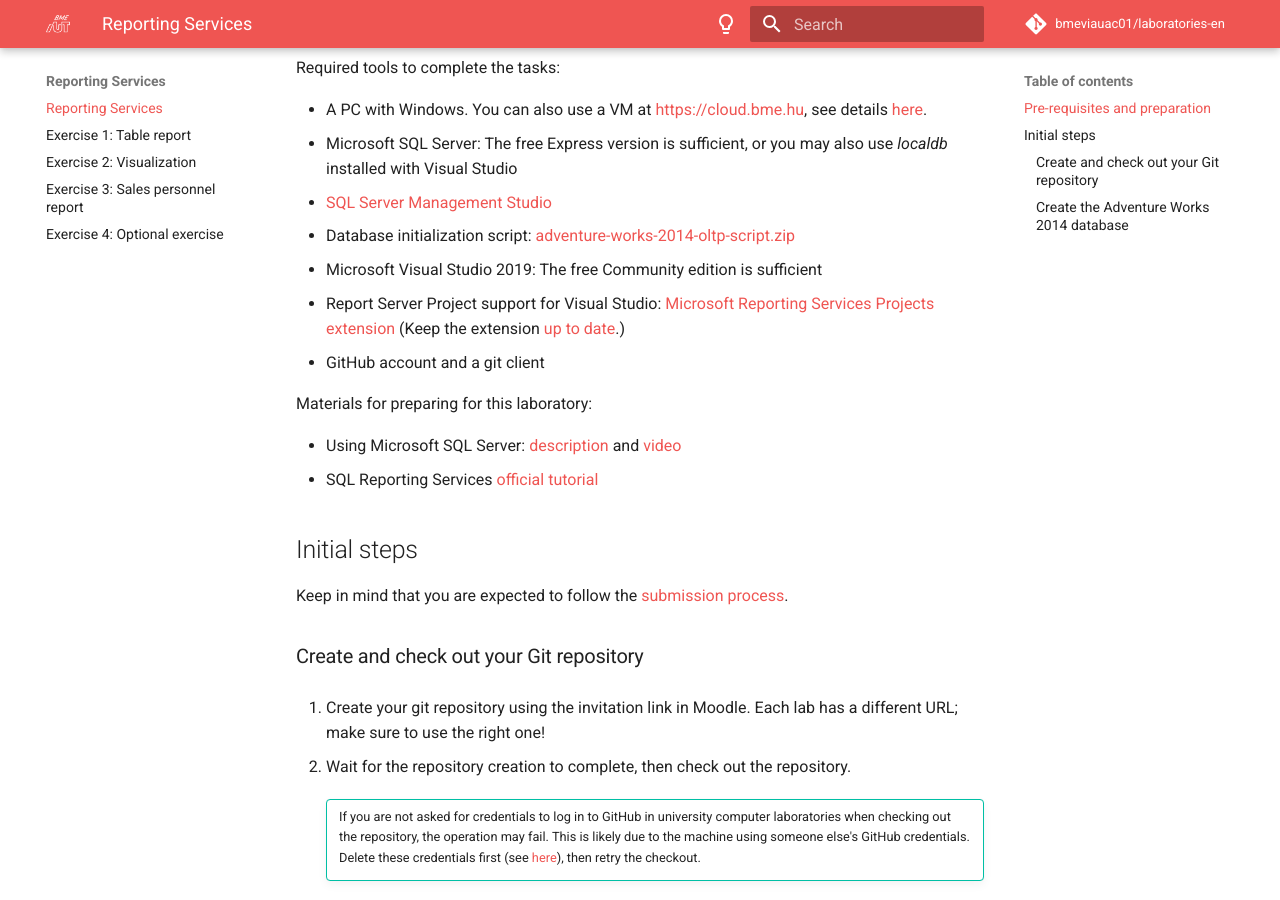
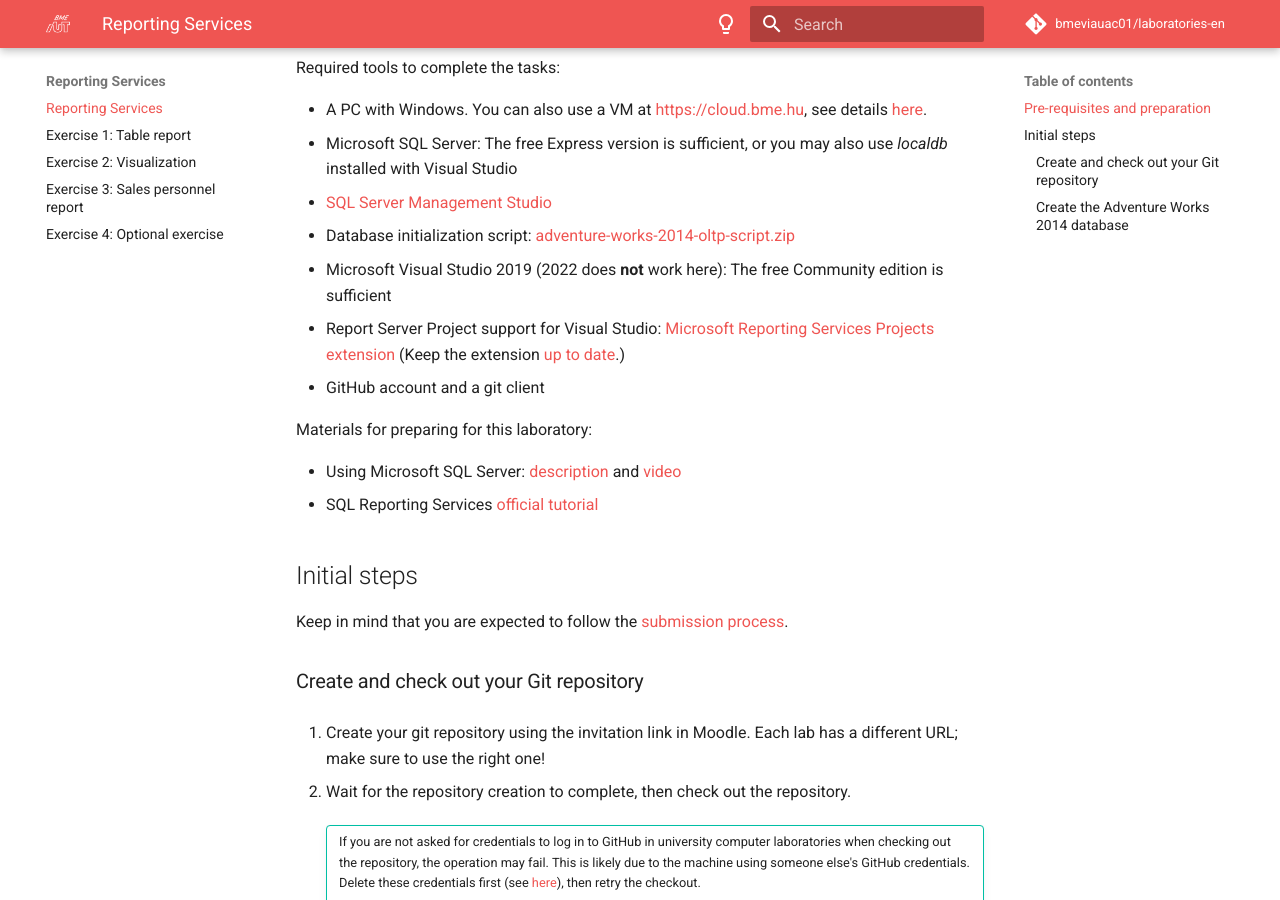
Before and after one commit to bmeviauac01/softwarelab1, an MkDocs documentation site: the page built from docs/Lab-ReportingServices/index.md, in a window 1280 px wide and 900 px high, scrolled down 340 px. Built offline with MkDocs 1.6.1 and Material for MkDocs 9.7.7, drawn with Linux system fonts in a browser that asks for light colours; comment, search, counter and statistics services are not loaded.

Commit message:
VS version

```diff
--- a/docs/Lab-ReportingServices/index.md
+++ b/docs/Lab-ReportingServices/index.md
@@ -10,7 +10,7 @@ Required tools to complete the tasks:
 - Microsoft SQL Server: The free Express version is sufficient, or you may also use _localdb_ installed with Visual Studio
 - [SQL Server Management Studio](https://docs.microsoft.com/en-us/sql/ssms/download-sql-server-management-studio-ssms)
 - Database initialization script: [adventure-works-2014-oltp-script.zip](adventure-works-2014-oltp-script.zip)
-- Microsoft Visual Studio 2019: The free Community edition is sufficient
+- Microsoft Visual Studio 2019 (2022 does **not** work here): The free Community edition is sufficient
 - Report Server Project support for Visual Studio: [Microsoft Reporting Services Projects extension](https://marketplace.visualstudio.com/items?itemName=ProBITools.MicrosoftReportProjectsforVisualStudio) (Keep the extension [up to date](https://docs.microsoft.com/en-us/visualstudio/extensibility/how-to-update-a-visual-studio-extension?view=vs-2019).)
 - GitHub account and a git client
 
```
Also changed, not shown: docs/Lab-EFREST/index.md (+1 -1 lines), docs/Lab-MongoDB/index.md (+1 -1 lines).
